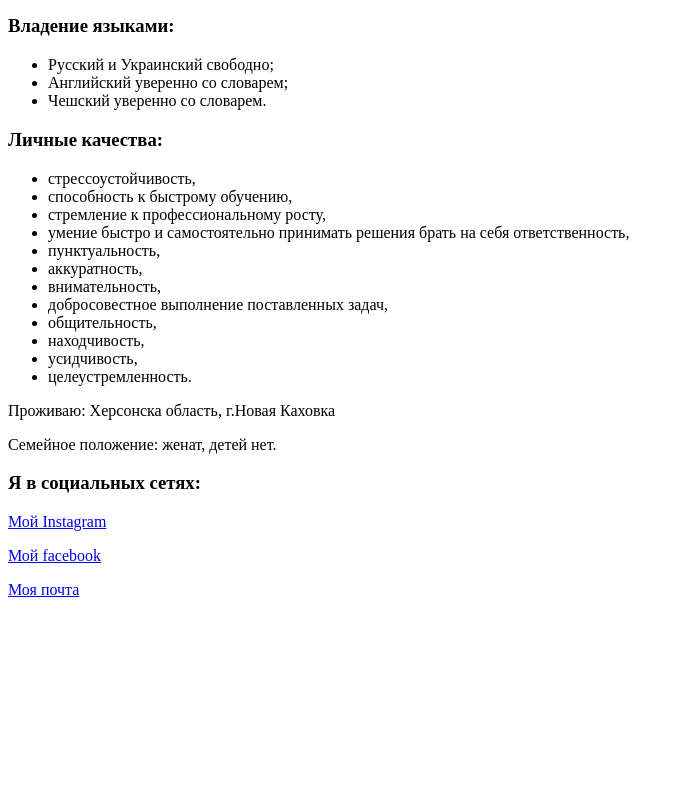
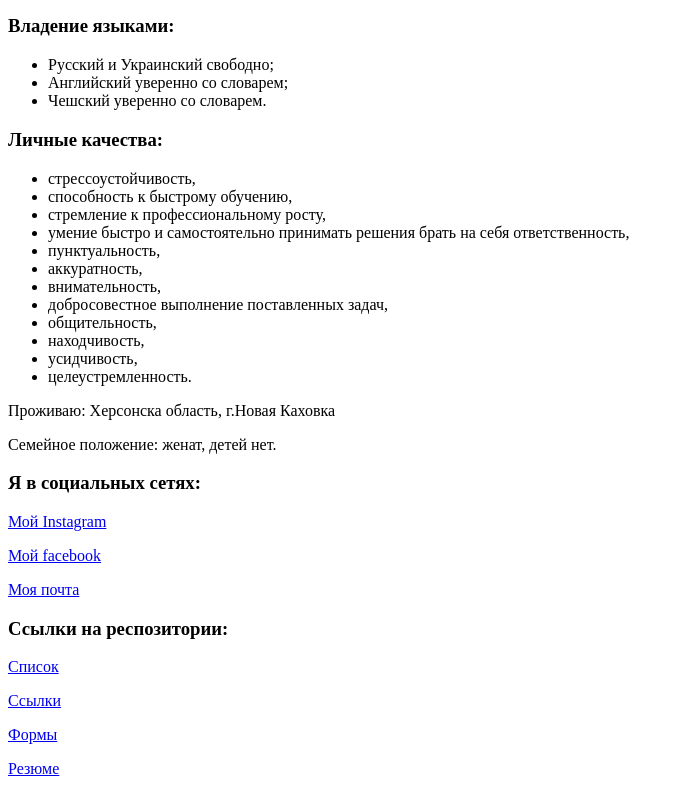
Before and after one commit to VladyslavVasylenko/First-homework, a plain HTML site: page index.html in a window 1280 px wide. Shown: the part 815-1609 px from the top of the page, without its empty margins (0-684 px from the left). Before the commit the page ends 1430 px from the top, so only its background shows below. Drawn offline with Linux system fonts and the light colour scheme.

Commit message:
Update index.html
добавлен блок со ссылками

```diff
--- a/index.html
+++ b/index.html
@@ -76,5 +76,12 @@
     <p><a href="https://www.facebook.com/vlad.vasilenko.5/" target="_blank">Мой facebook</a></p>
     <p><a href="mailto:vladyslavvasylenko03@gmail.com" >Моя почта</a></p>
   </div>
+    <div>
+    <h3>Ссылки на респозитории:</h3>
+    <p><a href="https://vladyslavvasylenko.github.io/list-of-product/" target="_blank">Список</a></p>
+    <p><a href="https://vladyslavvasylenko.github.io/links/index.html#main" target="_blank">Ссылки</a></p>
+    <p><a href="https://vladyslavvasylenko.github.io/Form/">Формы</a></p>
+    <p><a href="https://vladyslavvasylenko.github.io/First-homework/">Резюме</a></p>
+  </div>
 </body>
 </html>
```
